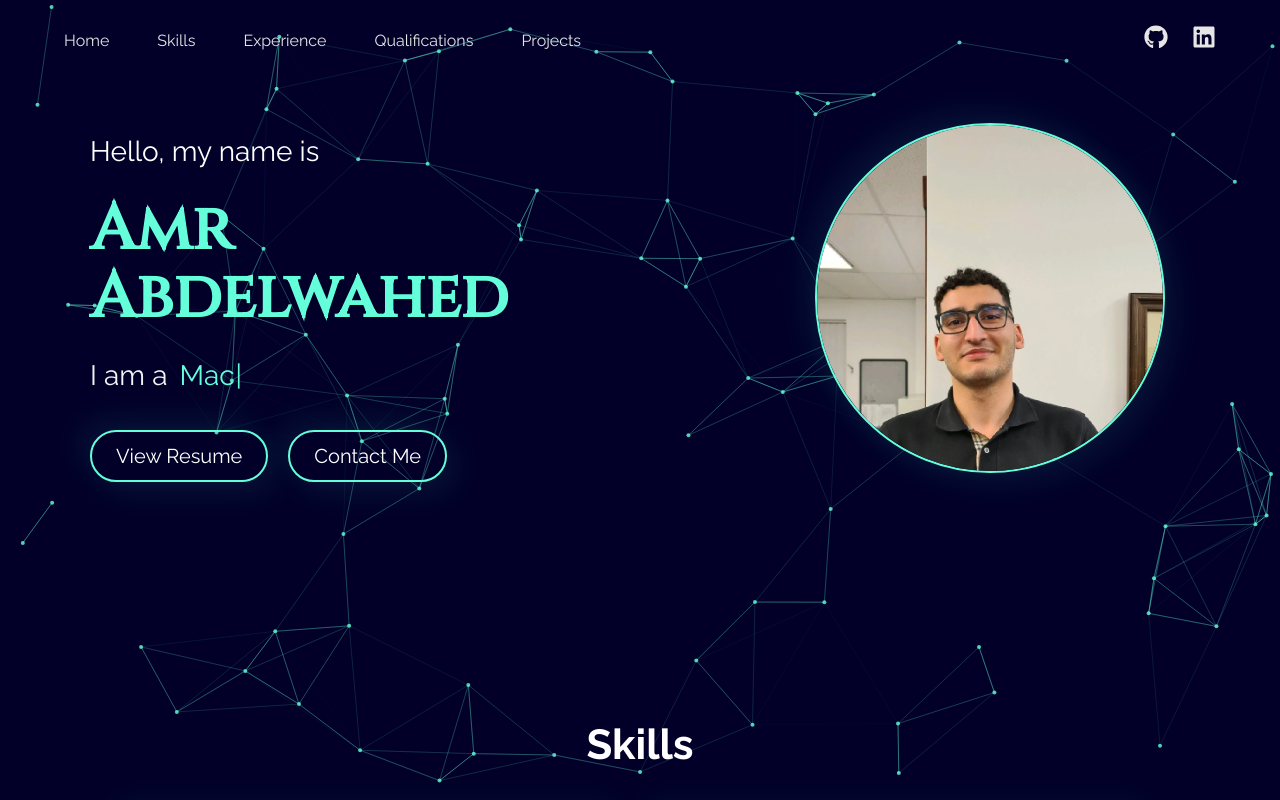
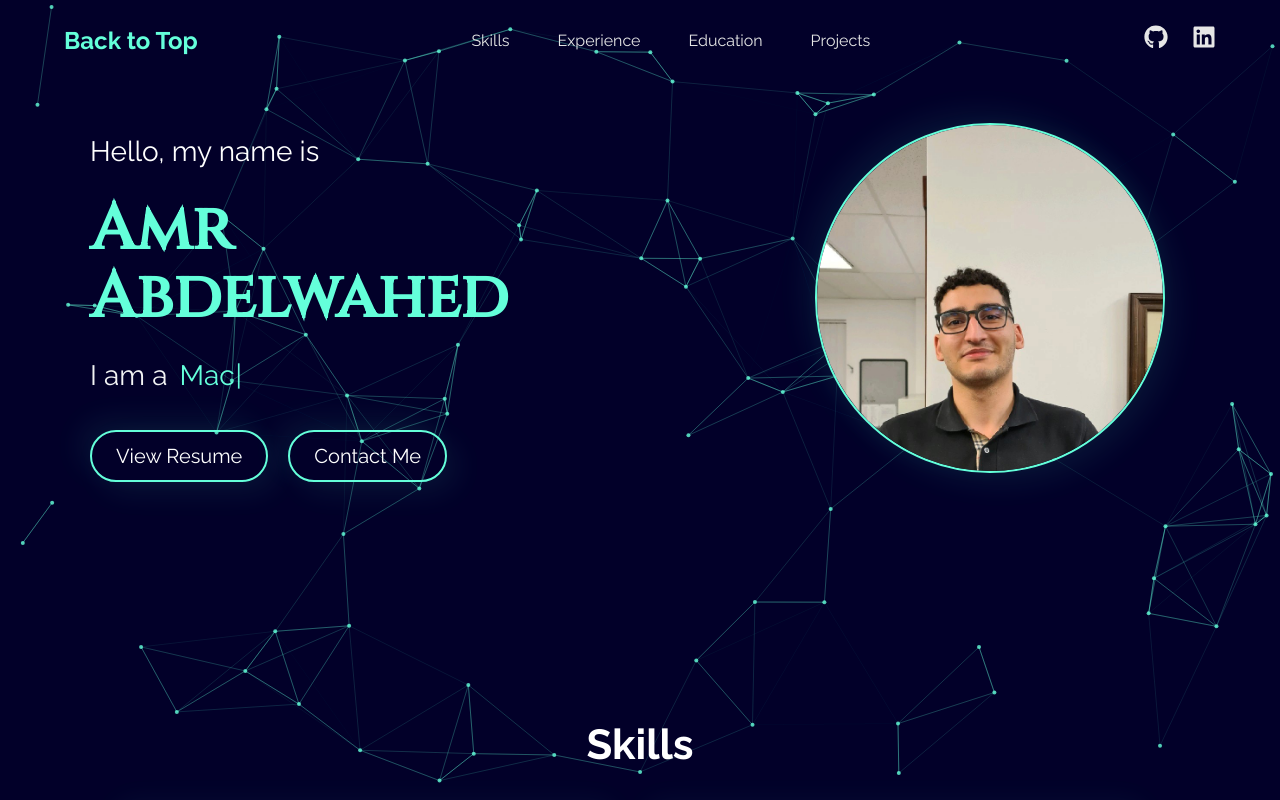
Before and after one commit to AmrAbdelwahed/Portfolio, a React (Create React App) app: page / in a window 1280 px wide. Shown: the top 800 px of the page. Built offline with nearby package versions, Linux system fonts and the light colour scheme.

Commit message:
modified navbar

```diff
--- a/src/components/Navbar/index.js
+++ b/src/components/Navbar/index.js
@@ -130,7 +130,11 @@ const Navbar = () => {
     return () => window.removeEventListener('scroll', handleScroll);
   }, []);
 
-  const navItems = ['home', 'skills', 'experience', 'qualifications', 'projects'];
+  const scrollToTop = () => {
+    window.scrollTo({ top: 0, behavior: 'smooth' });
+  };
+
+  const navItems = ['skills', 'experience', 'education', 'projects'];
 
   return (
     <NavbarContainer
@@ -140,6 +144,9 @@ const Navbar = () => {
       transition={{ duration: 0.5 }}
     >
       <Nav>
+      <Logo onClick={scrollToTop} style={{ cursor: 'pointer' }}>
+      Back to Top
+        </Logo>
         <NavLinks>
           {navItems.map((item) => (
             <NavLink
--- a/src/data/constants.js
+++ b/src/data/constants.js
@@ -7,7 +7,7 @@ export const Bio = {
       "Full Stack Developer.",
     ],
     github: "https://github.com/amrabdelwahed",
-    resume: "https://drive.google.com/file/d/1gSOYhPAP9Zl9uo39kHXBTspHG4PBeC06/view?usp=sharing",
+    resume: "https://drive.google.com/file/d/1GEAD-K4HNvLsbN0_r7JvecZ4N3IwOPZc/view?usp=sharing",
     linkedin: "https://www.linkedin.com/in/amrabdelwahed/",
   };
 
@@ -259,7 +259,7 @@ export const Bio = {
     },
     {
       id: 2,
-      title: "SoccerEdge",
+      title: "SoccerEdge AI",
       date: "Sep 2024 - Dec 2024",
       description:
         "This repository contains a machine learning model designed to predict the outcome of Premier League soccer matches. Utilizing historical data, the model analyzes various factors such as team performance, player statistics, and match conditions to forecast the most likely result",
```
Also changed, not shown: src/images/SoccerEdge.png.
